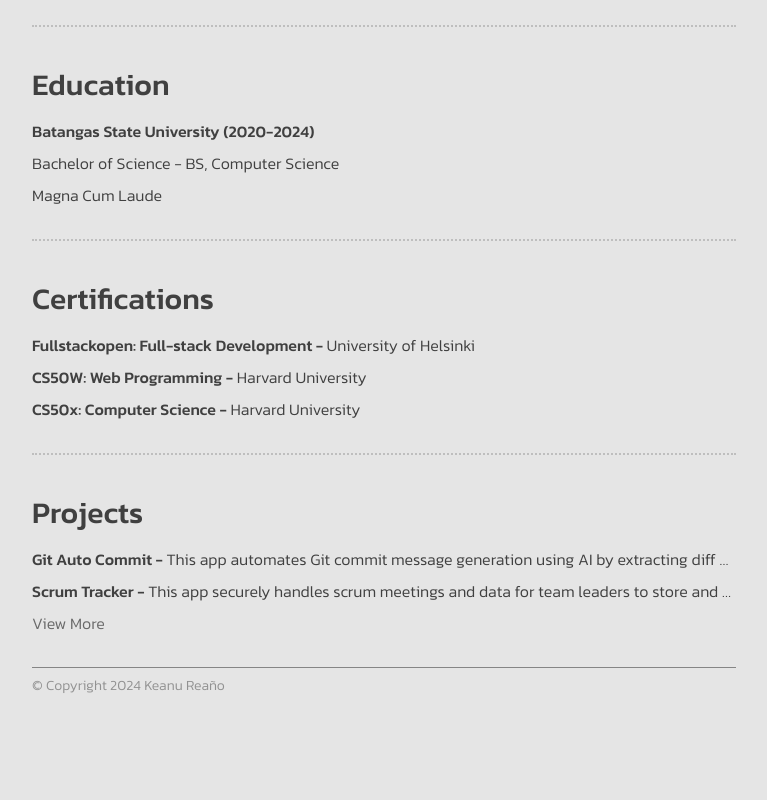
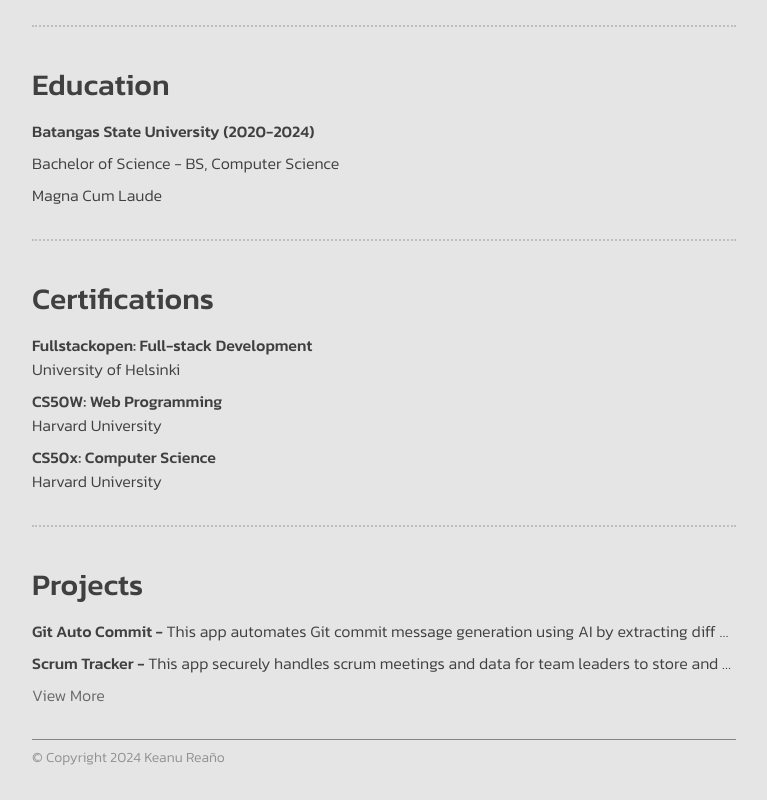
Before and after one commit to keanureano/keanureano.github.io, a Next.js app: page / in a window 1280 px wide. Shown: the part 591-1391 px from the top of the page, without its empty margins (256-1023 px from the left). Before the commit the page ends 1319 px from the top, so only its background shows below. Built offline with nearby package versions, Linux system fonts and the light colour scheme.

Commit message:
refactor Certifications component structure to separate name and issuer elements.

```diff
--- a/src/components/Certifications.tsx
+++ b/src/components/Certifications.tsx
@@ -16,10 +16,8 @@
             return (
               <li key={name}>
                 <Link href={url}>
-                  <p>
-                    <span className="font-medium">{name} - </span>
-                    {issuer}
-                  </p>
+                  <p className="font-medium">{name}</p>
+                  <p>{issuer}</p>
                 </Link>
               </li>
             );
```
